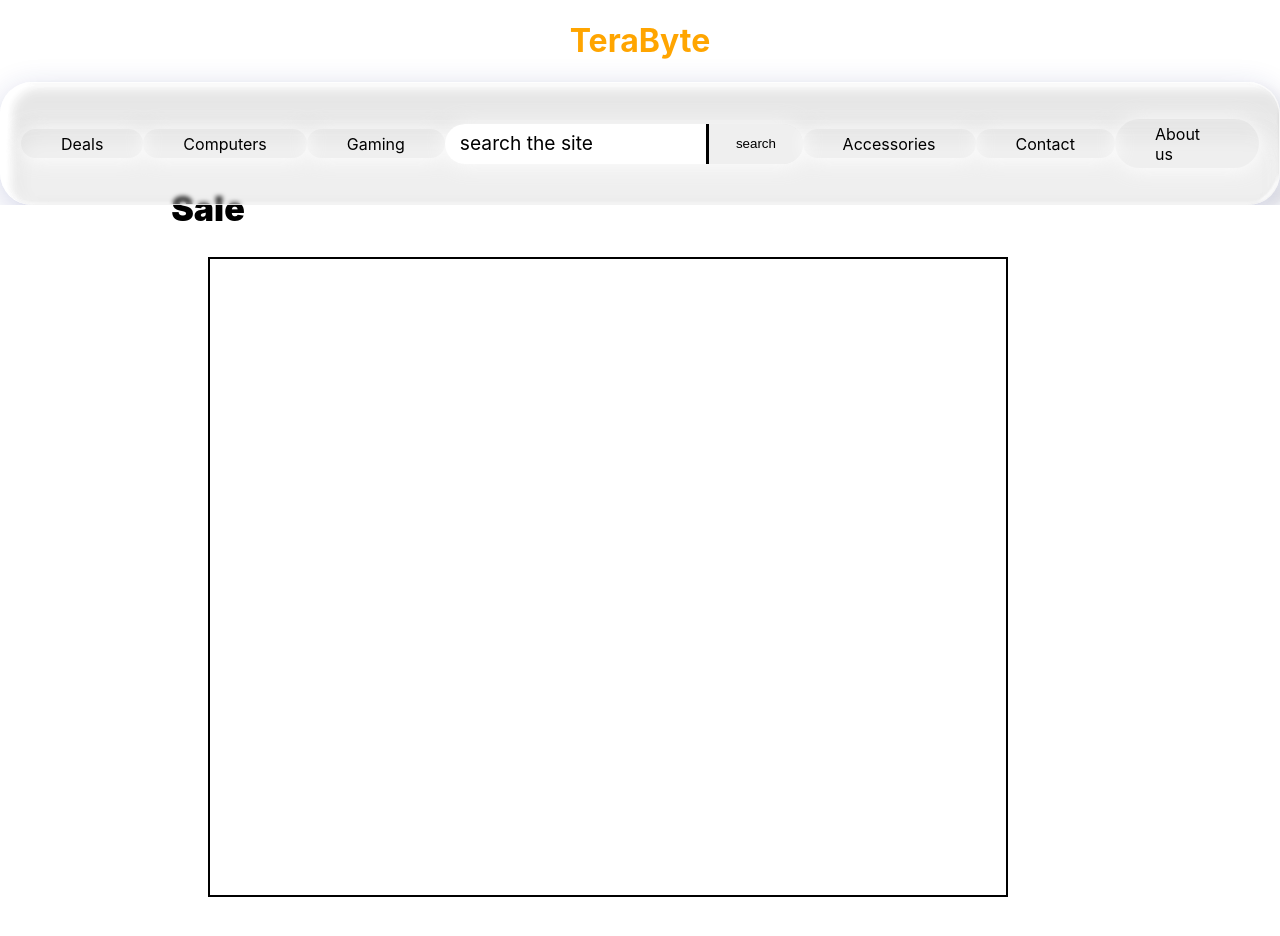
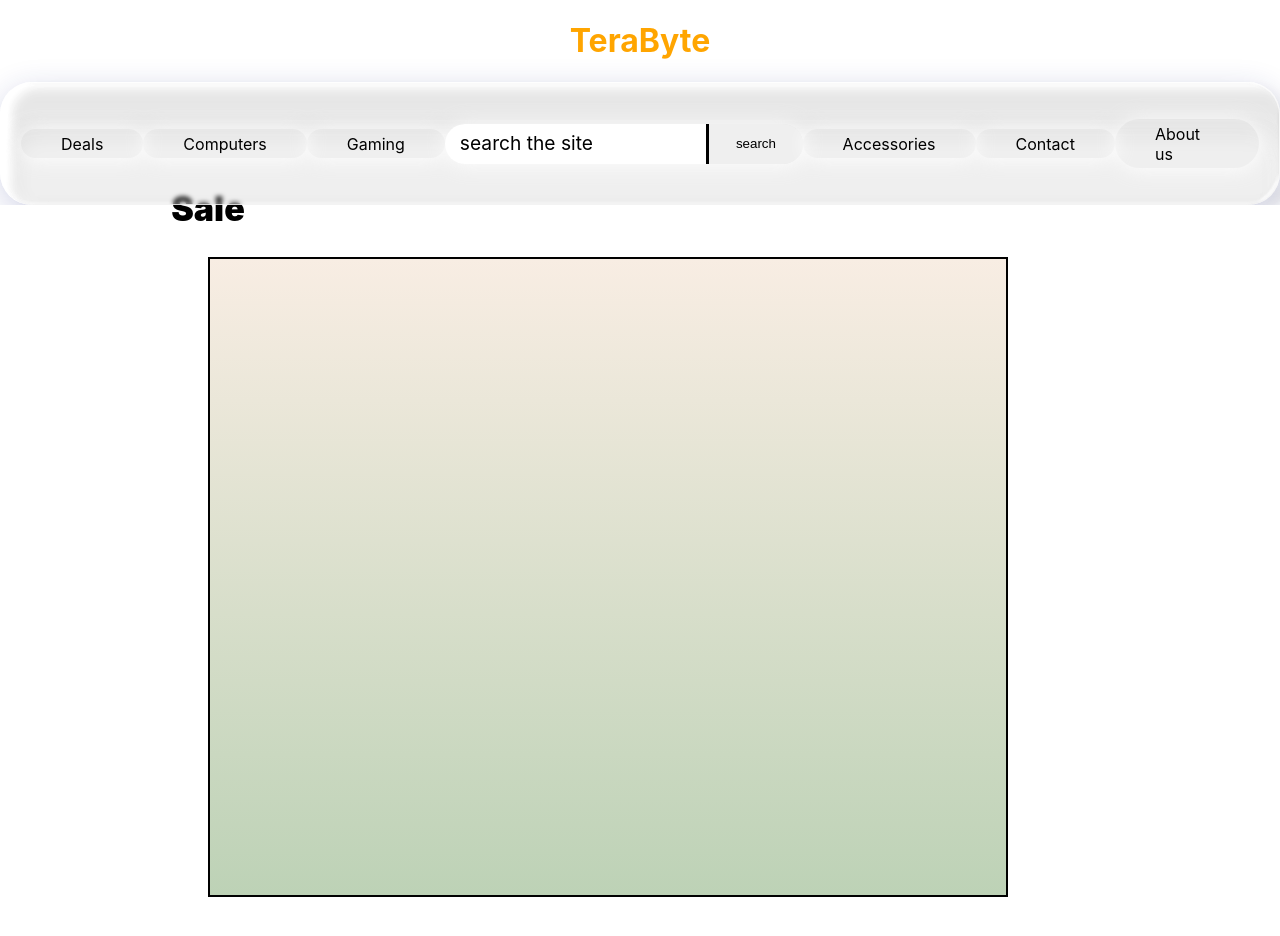
Before and after one commit to BrahamjeetRandhawa/Singh, a React (Create React App) app in the folder terabyte/: page / in a window 1280 px wide. Shown: the top 936 px of the page. Built offline with nearby package versions, Linux system fonts and the light colour scheme.

Commit message:
Small changes

```diff
--- a/terabyte/src/Mainpagestyle.css
+++ b/terabyte/src/Mainpagestyle.css
@@ -8,6 +8,7 @@
 .Mainpage-content {
     margin-left: 50%;
     border: 2px solid black;
+    background: linear-gradient(to bottom, #F8EDE3, #BDD2B6);
     width: 50em;
     height: 40em;
 }
--- a/terabyte/src/Top.js
+++ b/terabyte/src/Top.js
@@ -16,7 +16,7 @@ function Top() {
     return () => window.removeEventListener("scroll", handleScroll);
     }, []);
 
-    const blur = Math.min(scrollPercent / 10, 1) * 8;
+    const blur = Math.min(scrollPercent / 10, 1) * 3;
     const bgOpacity = Math.min(scrollPercent / 10, 1);
 
     const styleVars = {
```
